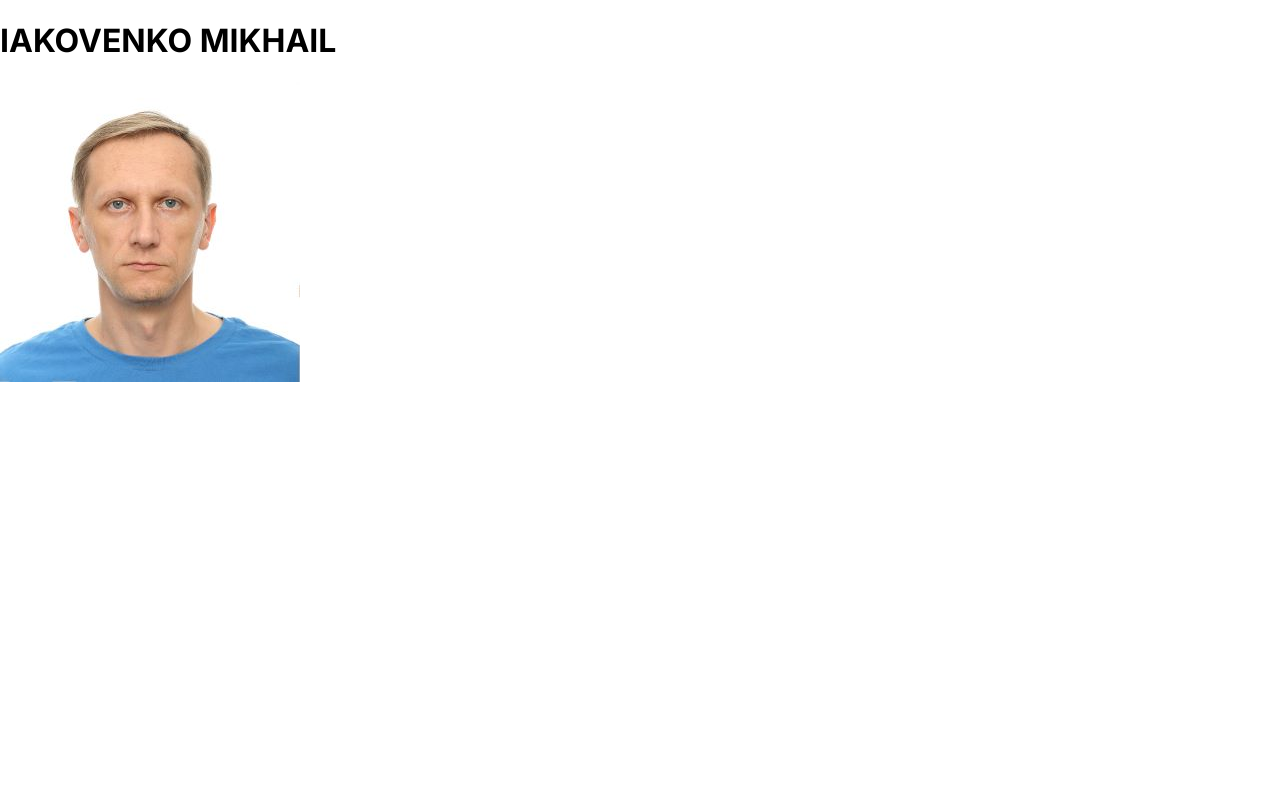
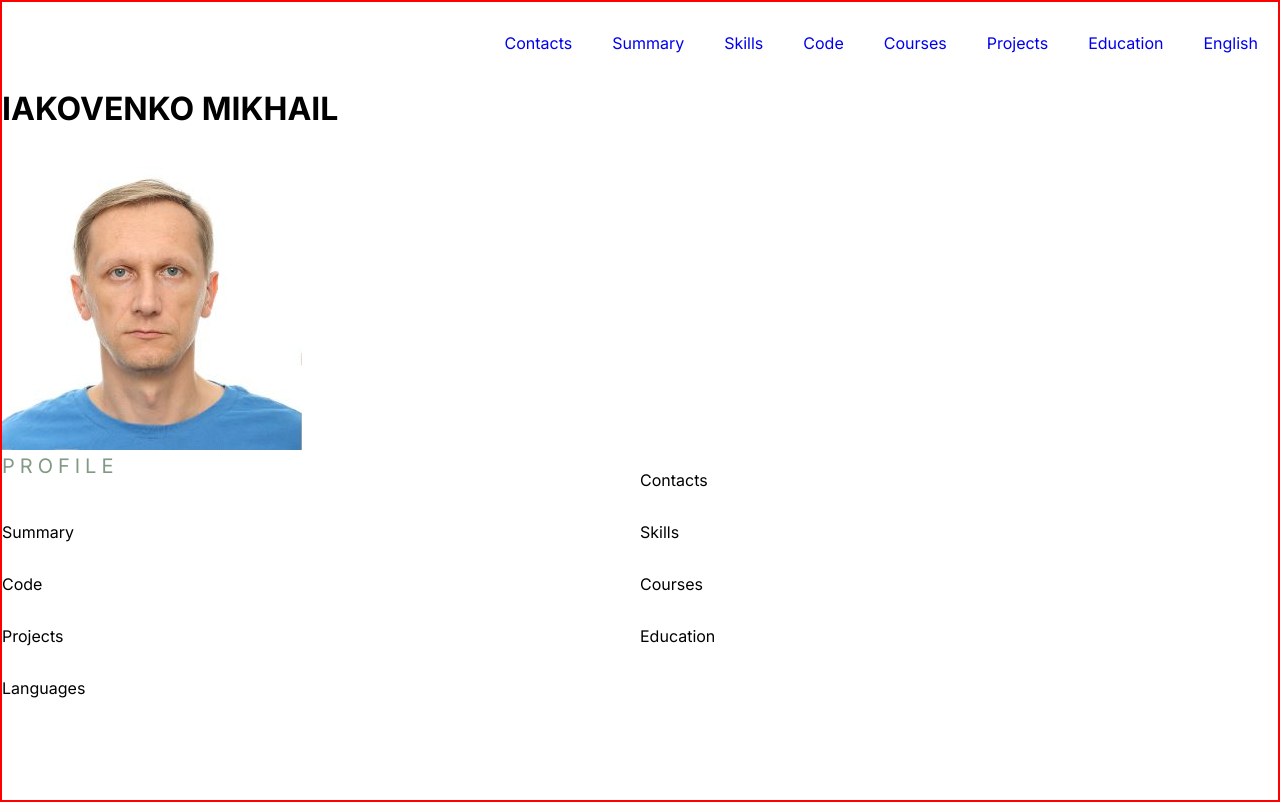
Before and after one commit to yakovenko79/rsschool-cv, a plain HTML site: page index.html in a window 1280 px wide. Drawn offline with Linux system fonts and the light colour scheme.

Commit message:
feat: add sections

```diff
--- a/index.html
+++ b/index.html
@@ -11,11 +11,45 @@
     <title>cv</title>
 </head>
 <body>
-    <header></header>
+    <header class = "header">
+        <div class="container">
+            <nav class="nav">
+                <ul class="nav-list">
+                  <li class="nav-item"><a href="#contacts" class="nav-link">Contacts</a></li>
+                  <li class="nav-item"><a href="#summary" class="nav-link">Summary</a></li>
+                  <li class="nav-item"><a href="#skills" class="nav-link">Skills</a></li>
+                  <li class="nav-item"><a href="#code" class="nav-link">Code</a></li>
+                  <li class="nav-item"><a href="#courses" class="nav-link">Courses</a></li>
+                  <li class="nav-item"><a href="#projects" class="nav-link">Projects</a></li>
+                  <li class="nav-item"><a href="#education" class="nav-link">Education</a></li>
+                  <li class="nav-item"><a href="#english" class="nav-link">English</a></li>
+                </ul>
+              </nav>
+        </div>
+    </header>
+
     <h1>IAKOVENKO MIKHAIL</h1>
-    <main></main>
+
     <img src="assets/mikhail50.jpg" alt="my photo" />
-    <footer></footer>
+
+    <main class = "main">
+        <div class="container main-container">
+            <section class="section section-title" id="profile">Profile</section>
+            <section class="section" id="contacts"><p>Contacts</p></section>
+            <section class="section" id="summary"><p>Summary</p></section>
+            <section class="section" id="skills"><p></p>Skills</section>
+            <section class="section" id="code"><p>Code</p></section>
+            <section class="section" id="courses"><p>Courses</p></section>
+            <section class="section" id="projects"><p>Projects</p></section>
+            <section class="section" id="education"><p>Education</p></section>
+            <section class="section" id="languages"><p>Languages</p></section>
+        </div>
+    </main>
+
+
+    <footer class = "footer">
+        <div class="container"></div>
+    </footer>
 
 </body>
 </html>
--- a/style.css
+++ b/style.css
@@ -1,19 +1,68 @@
 html, body {
         font-family: Inter, sans-serif;
         font-size: 16px;
+        border: 1px solid red;
+        min-height: 100vh;
         margin: 0;
         padding: 0;
     }
-    table {
-        border-collapse: collapse;
+
+.container {
+    max-width: 1440px;
+    margin: 0 auto;
     }
-    table.border td, table.border th {
-        padding: 5px;
-        border: 1px solid #c0c0c0;
+
+* {
+    box-sizing: border-box;
+}
+
+.nav-list {
+    display: flex;
+    justify-content: flex-end;
+    align-items: center;
+    list-style: none;
+}
+
+html {
+scroll-behavior: smooth;
+}
+
+.nav-link {
+    padding: 0 20px;
+    line-height: 50px;
+    transition: 0.3s;
+    text-decoration: none;
+}
+
+.section-item a {
+    color: #829985;
+    text-decoration: none;
+    transition: color 0.5s;
+}
+
+.section-title {
+    font-size: 20px;
+    font-weight: 400;
+    text-transform: uppercase;
+    letter-spacing: 5px;
+    color: #829985;
+  }
+
+.section-item a:hover {
+    color: #4d2323;
+}
+
+.main-container {
+    display: flex;
+    flex-wrap: wrap;
+  }
+
+  .section {
+    width: 50%;
+  }
+
+  @media (max-width: 768px) {
+    .section {
+      width: 100%;
     }
-    table.border th {
-        background: #e0e0e0;
-    }
-    * {
-    box-sizing: border-box;
-    }
+  }
```
